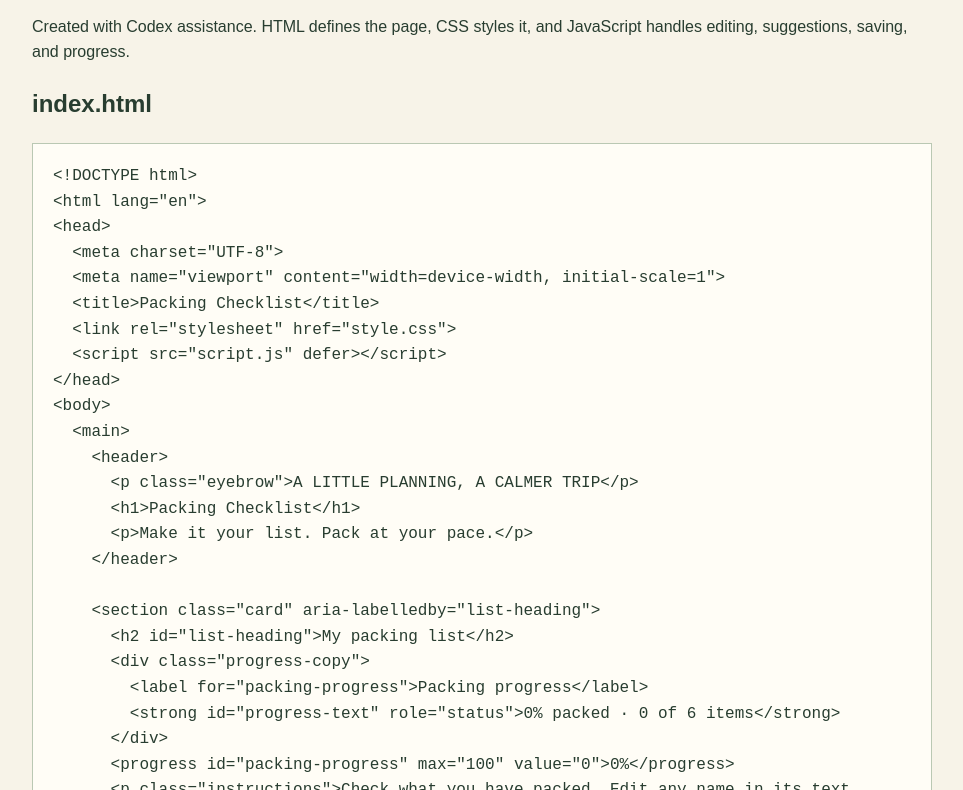
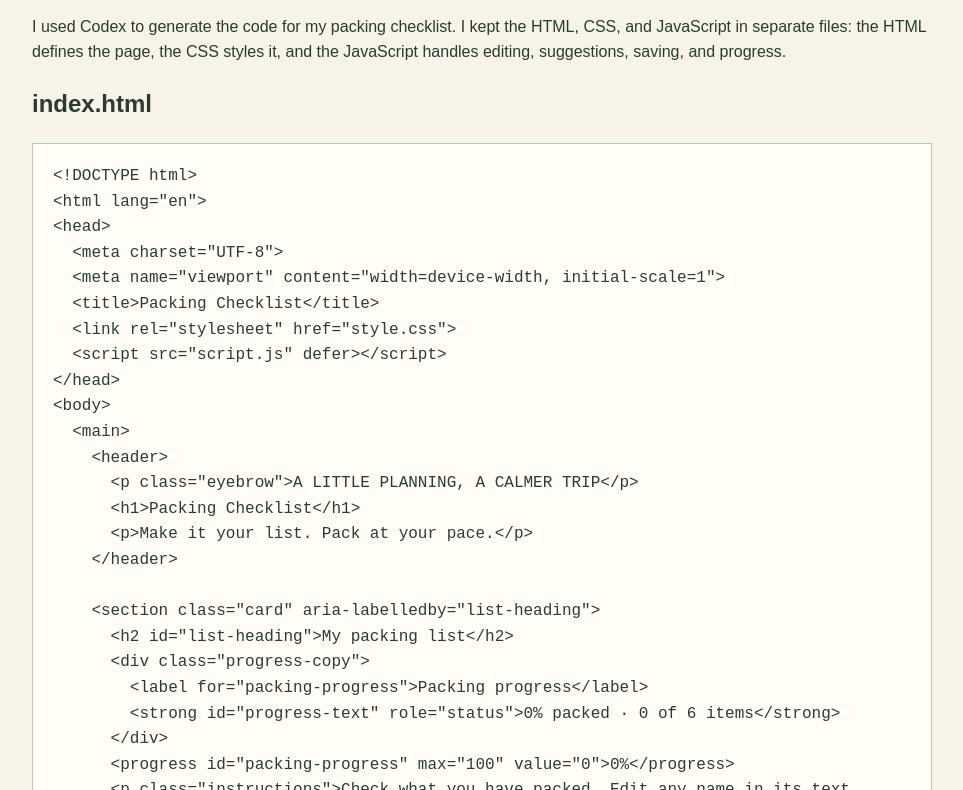
Before and after one commit to gap2171/packing-checklist, a plain HTML site: page source.html in a window 1280 px wide. Shown: the part 136-926 px from the top of the page, without its empty margins (158-1121 px from the left). Drawn offline with Linux system fonts and the light colour scheme.

Commit message:
Describe my code files in first person

```diff
--- a/source.html
+++ b/source.html
@@ -1,4 +1,4 @@
-<!DOCTYPE html><html lang="en"><meta charset="utf-8"><meta name="viewport" content="width=device-width,initial-scale=1"><title>Packing Checklist Source</title><style>body{font:16px/1.6 Arial,sans-serif;margin:30px auto;padding:0 20px;max-width:900px;background:#f7f3e8;color:#283d30}pre{white-space:pre-wrap;overflow-wrap:anywhere;background:#fffdf6;padding:20px;border:1px solid #bac8b3}a{color:#28543b}</style><main><a href="index.html">Back to checklist</a><h1>Packing checklist code</h1><p>Created with Codex assistance. HTML defines the page, CSS styles it, and JavaScript handles editing, suggestions, saving, and progress.</p><h2>index.html</h2><pre><code>&lt;!DOCTYPE html&gt;
+<!DOCTYPE html><html lang="en"><meta charset="utf-8"><meta name="viewport" content="width=device-width,initial-scale=1"><title>Packing Checklist Source</title><style>body{font:16px/1.6 Arial,sans-serif;margin:30px auto;padding:0 20px;max-width:900px;background:#f7f3e8;color:#283d30}pre{white-space:pre-wrap;overflow-wrap:anywhere;background:#fffdf6;padding:20px;border:1px solid #bac8b3}a{color:#28543b}</style><main><a href="index.html">Back to checklist</a><h1>Packing checklist code</h1><p>I used Codex to generate the code for my packing checklist. I kept the HTML, CSS, and JavaScript in separate files: the HTML defines the page, the CSS styles it, and the JavaScript handles editing, suggestions, saving, and progress.</p><h2>index.html</h2><pre><code>&lt;!DOCTYPE html&gt;
 &lt;html lang=&quot;en&quot;&gt;
 &lt;head&gt;
   &lt;meta charset=&quot;UTF-8&quot;&gt;
```
